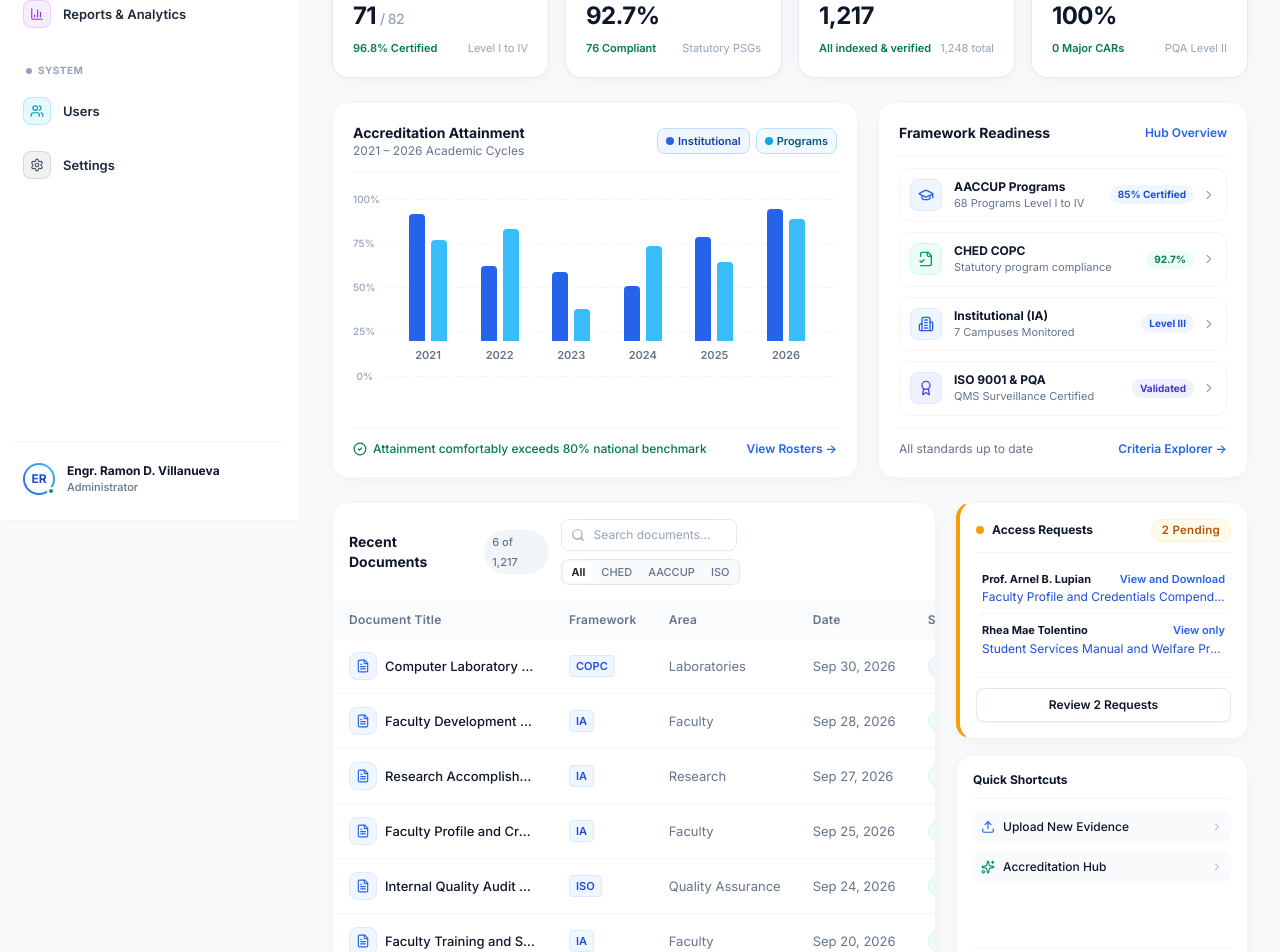
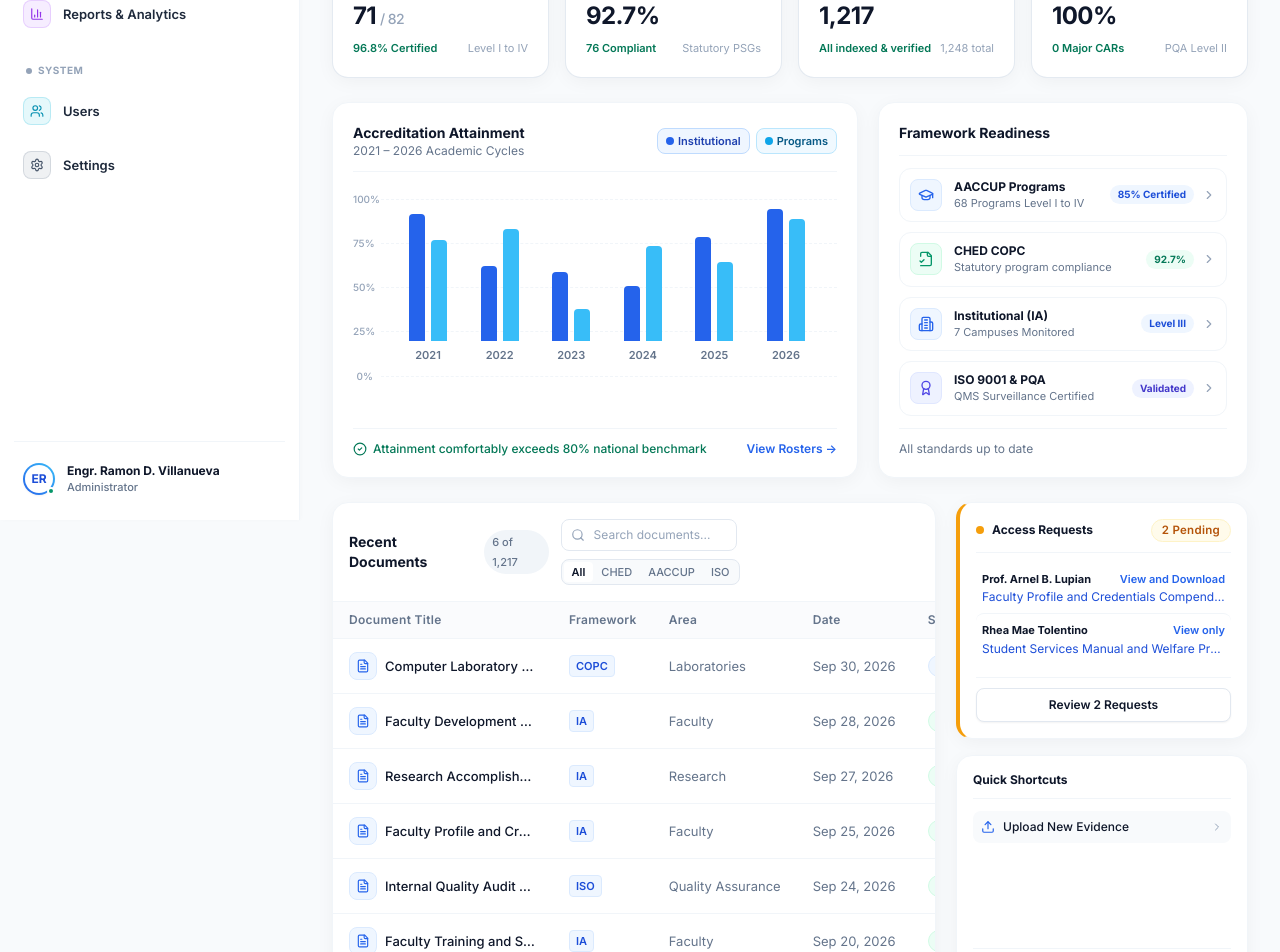
Before and after one commit to elykalmorfe/accrevia, a React (Vite) app in the folder frontend/: page / in a window 1280 px wide. Shown: the part 280-1232 px from the top of the page. Built offline with nearby package versions, Linux system fonts and the light colour scheme.

Commit message:
refactor(dashboard): remove unnecessary links and icons for a cleaner interface

```diff
--- a/frontend/src/pages/Dashboard.tsx
+++ b/frontend/src/pages/Dashboard.tsx
@@ -8,7 +8,6 @@ import {
   GraduationCapIcon,
   Building2Icon,
   FileCheck2Icon,
-  SparklesIcon,
   CheckCircle2Icon,
   FileTextIcon,
   HelpCircleIcon,
@@ -450,9 +449,6 @@ export function Dashboard() {
           <div>
             <div className="flex items-center justify-between pb-3 border-b border-slate-100">
               <h2 className="text-sm font-bold text-ink">Framework Readiness</h2>
-              <Link to="/frameworks" className="text-xs font-semibold text-brand-600 hover:underline">
-                Hub Overview
-              </Link>
             </div>
 
             <div className="mt-3 space-y-2.5">
@@ -564,9 +560,6 @@ export function Dashboard() {
 
           <div className="mt-3 pt-3 border-t border-slate-100 flex items-center justify-between text-xs">
             <span className="text-ink-muted">All standards up to date</span>
-            <Link to="/criteria/areas" className="font-semibold text-brand-600 hover:underline">
-              Criteria Explorer →
-            </Link>
           </div>
         </div>
       </section>
@@ -776,18 +769,6 @@ export function Dashboard() {
                   </span>
                   <ChevronRightIcon className="h-3 w-3 text-slate-400" />
                 </Link>
-
-
-                <Link
-                  to="/frameworks"
-                  className="flex items-center justify-between p-2 rounded-lg bg-slate-50 hover:bg-emerald-50 text-ink hover:text-emerald-800 text-xs font-medium transition-colors"
-                >
-                  <span className="flex items-center gap-2">
-                    <SparklesIcon className="h-3.5 w-3.5 text-emerald-600" />
-                    <span>Accreditation Hub</span>
-                  </span>
-                  <ChevronRightIcon className="h-3 w-3 text-slate-400" />
-                </Link>
               </div>
             </div>
 
```
